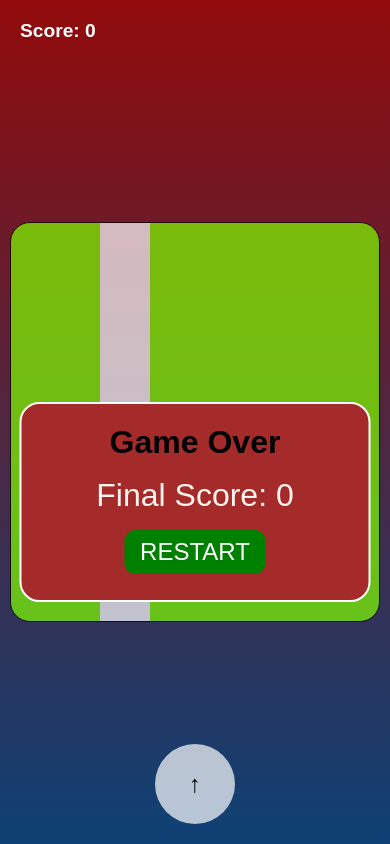
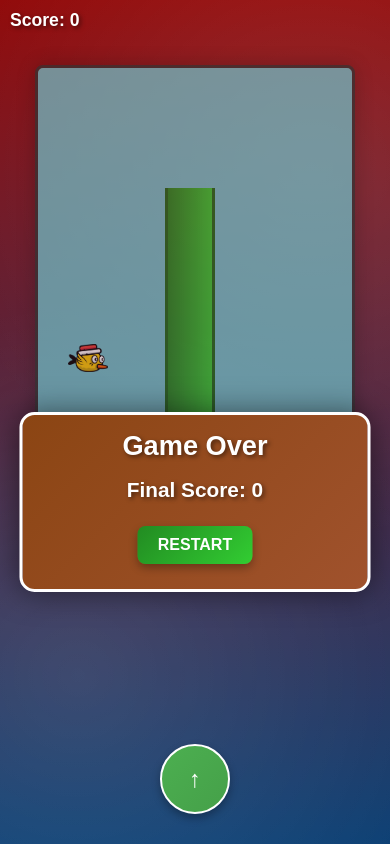
Before and after one commit to ayush-gupta1925/Mini-Projects, a plain HTML site: page Flappy/index.html in a window 390 px wide. Drawn offline with Linux system fonts and the light colour scheme.

Commit message:
changes3

```diff
--- a/Flappy/style.css
+++ b/Flappy/style.css
@@ -24,6 +24,7 @@ body {
   color: white;
   font-weight: bold;
   z-index: 10;
+  text-shadow: 2px 2px 4px rgba(0, 0, 0, 0.5);
 }
 
 #game-container {
@@ -31,25 +32,29 @@ body {
   max-width: 400px;
   display: flex;
   justify-content: center;
+  margin-top: 20px;
 }
 
 #game {
   height: 500px;
   width: 100%;
-  border: 1px solid black;
+  border: 3px solid #333;
   overflow: hidden;
-  background-color: chartreuse;
-  border-radius: 20px;
+  background-color: #70c5ce;
+  border-radius: 10px;
   position: relative;
+  box-shadow: 0 0 20px rgba(0, 0, 0, 0.3);
 }
 
 #block {
-  width: 50px;
+  width: 60px;
   height: 500px;
-  background-color: blue;
+  background: linear-gradient(to right, #228B22, #32CD32);
   position: relative;
   left: 100%;
-  animation: block 3s linear infinite;
+  animation: block 2.5s linear infinite;
+  border-left: 3px solid #1a6b1a;
+  border-right: 3px solid #1a6b1a;
 }
 
 @keyframes block {
@@ -57,18 +62,18 @@ body {
     left: 100%;
   }
   100% {
-    left: -50px;
+    left: -60px;
   }
 }
 
 #hole {
   height: 150px;
-  width: 50px;
-  background-color: white;
+  width: 60px;
+  background-color: #70c5ce;
   position: relative;
   left: 100%;
   top: -500px;
-  animation: block 3s linear infinite;
+  animation: block 2.5s linear infinite;
 }
 
 #bird {
@@ -78,21 +83,23 @@ body {
   height: 50px;
   width: 50px;
   transition: transform 0.1s;
+  z-index: 10;
 }
 
 #bird img {
-  height: 50px;
-  width: 50px;
+  height: 100%;
+  width: 100%;
+  object-fit: contain;
 }
 
 #result {
   height: 200px;
   width: 90%;
-  max-width: 500px;
-  background-color: brown;
+  max-width: 400px;
+  background: linear-gradient(135deg, #8B4513, #A0522D);
   margin: 5rem auto;
-  border: 2px solid white;
-  border-radius: 20px;
+  border: 3px solid white;
+  border-radius: 15px;
   display: none;
   text-align: center;
   position: absolute;
@@ -101,87 +108,206 @@ body {
   transform: translate(-50%, -50%);
   z-index: 100;
   padding: 20px;
+  box-shadow: 0 0 30px rgba(0, 0, 0, 0.5);
 }
 
 #btn {
-  padding: 0.5rem 1rem;
+  padding: 12px 25px;
   border: none;
-  border-radius: 11px;
-  background-color: green;
+  border-radius: 8px;
+  background: linear-gradient(135deg, #228B22, #32CD32);
   color: white;
-  font-size: 1.5rem;
+  font-size: 1.2rem;
+  font-weight: bold;
   text-transform: uppercase;
-  margin-top: 1rem;
+  margin-top: 1.5rem;
   cursor: pointer;
+  transition: all 0.3s ease;
+  box-shadow: 0 4px 8px rgba(0, 0, 0, 0.3);
+}
+
+#btn:hover {
+  transform: translateY(-2px);
+  box-shadow: 0 6px 12px rgba(0, 0, 0, 0.4);
+}
+
+#btn:active {
+  transform: translateY(0);
+}
+
+#result h1 {
+  color: white;
+  font-size: 2rem;
+  margin-bottom: 10px;
+  text-shadow: 2px 2px 4px rgba(0, 0, 0, 0.5);
 }
 
 #text {
   margin-top: 1rem;
-  font-size: 2rem;
-  color: seashell;
+  font-size: 1.5rem;
+  color: white;
+  font-weight: bold;
+  text-shadow: 2px 2px 4px rgba(0, 0, 0, 0.5);
 }
 
-/* Responsive styles */
-@media (max-width: 480px) {
-  #game {
-    height: 400px;
+/* Responsive styles - FIXED HEIGHT ISSUE */
+@media (max-width: 768px) {
+  #game-container {
+    max-width: 350px;
   }
 
-  #block, #hole {
-    height: 400px;
-    top: -400px;
+  #game {
+    height: 450px;
   }
 
-  #bird, #bird img {
-    height: 40px;
-    width: 40px;
+  #block {
+    height: 450px;
+  }
+
+  #hole {
+    height: 130px;
+    top: -450px;
+  }
+
+  #bird {
+    height: 45px;
+    width: 45px;
+    left: 40px;
   }
 
   #score-display {
-    font-size: 1.2rem;
+    font-size: 1.3rem;
+    top: 15px;
+    left: 15px;
+  }
+}
+
+@media (max-width: 480px) {
+  body {
+    padding: 5px;
+    justify-content: flex-start;
+  }
+
+  #game-container {
+    max-width: 320px;
+    margin-top: 60px;
+  }
+
+  #game {
+    height: 400px;
+    border-radius: 8px;
+  }
+
+  #block {
+    height: 400px;
+    width: 50px;
+    animation-duration: 2s;
+  }
+
+  #hole {
+    height: 120px;
+    width: 50px;
+    top: -400px;
+    animation-duration: 2s;
+  }
+
+  #bird {
+    height: 40px;
+    width: 40px;
+    left: 30px;
+    top: 80px;
+  }
+
+  #score-display {
+    font-size: 1.1rem;
+    top: 10px;
+    left: 10px;
+  }
+
+  #result {
+    height: 180px;
+    padding: 15px;
+  }
+
+  #result h1 {
+    font-size: 1.7rem;
+  }
+
+  #text {
+    font-size: 1.3rem;
+  }
+
+  #btn {
+    padding: 10px 20px;
+    font-size: 1rem;
   }
 }
 
 @media (max-width: 320px) {
-  #game {
-    height: 350px;
+  #game-container {
+    max-width: 280px;
   }
 
-  #block, #hole {
-    height: 350px;
-    top: -350px;
+  #game {
+    height: 380px;
   }
 
-  #bird, #bird img {
+  #block {
+    height: 380px;
+    width: 45px;
+  }
+
+  #hole {
+    height: 110px;
+    width: 45px;
+    top: -380px;
+  }
+
+  #bird {
     height: 35px;
     width: 35px;
+    left: 25px;
+    top: 70px;
+  }
+
+  #score-display {
+    font-size: 1rem;
   }
 }
 
 /* Touch controls for mobile */
 .touch-controls {
   position: fixed;
-  bottom: 20px;
+  bottom: 30px;
   left: 0;
   right: 0;
   display: flex;
   justify-content: center;
   z-index: 50;
+  padding: 0 20px;
 }
 
 .touch-button {
-  width: 80px;
-  height: 80px;
-  background-color: rgba(255, 255, 255, 0.7);
+  width: 70px;
+  height: 70px;
+  background: linear-gradient(135deg, #4CAF50, #45a049);
   border-radius: 50%;
   display: flex;
   align-items: center;
   justify-content: center;
-  margin: 0 20px;
+  margin: 0 15px;
   font-size: 24px;
+  color: white;
   cursor: pointer;
   user-select: none;
   -webkit-tap-highlight-color: transparent;
+  box-shadow: 0 4px 8px rgba(0, 0, 0, 0.3);
+  border: 2px solid white;
+}
+
+.touch-button:active {
+  transform: scale(0.95);
+  box-shadow: 0 2px 4px rgba(0, 0, 0, 0.3);
 }
 
 /* Hide touch controls on desktop */
@@ -190,3 +316,18 @@ body {
     display: none;
   }
 }
+
+/* Add some background elements for better visual */
+body::before {
+  content: '';
+  position: fixed;
+  top: 0;
+  left: 0;
+  width: 100%;
+  height: 100%;
+  background:
+    radial-gradient(circle at 20% 80%, rgba(255, 255, 255, 0.1) 0%, transparent 50%),
+    radial-gradient(circle at 80% 20%, rgba(255, 255, 255, 0.1) 0%, transparent 50%);
+  pointer-events: none;
+  z-index: -1;
+}
```
